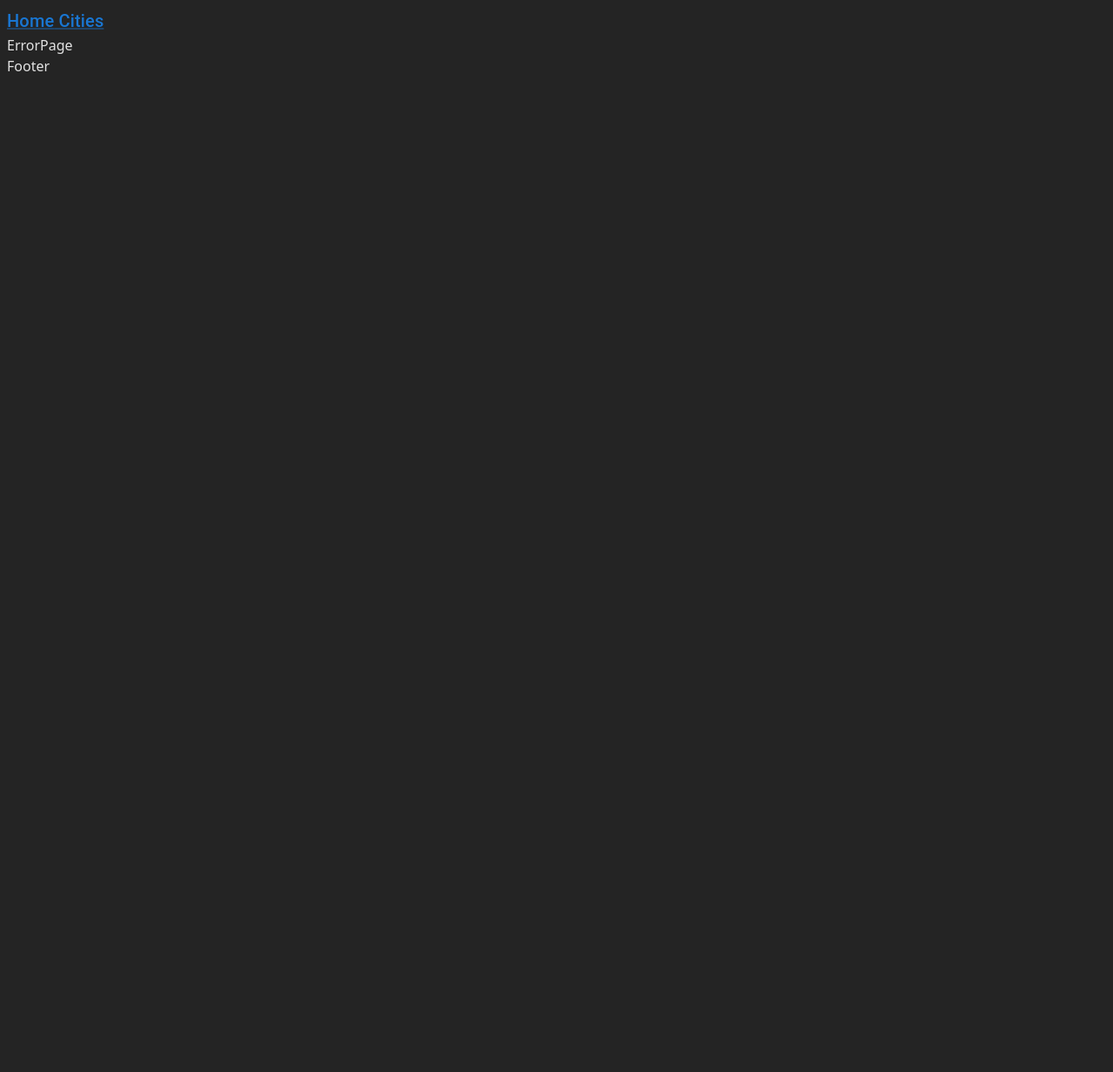
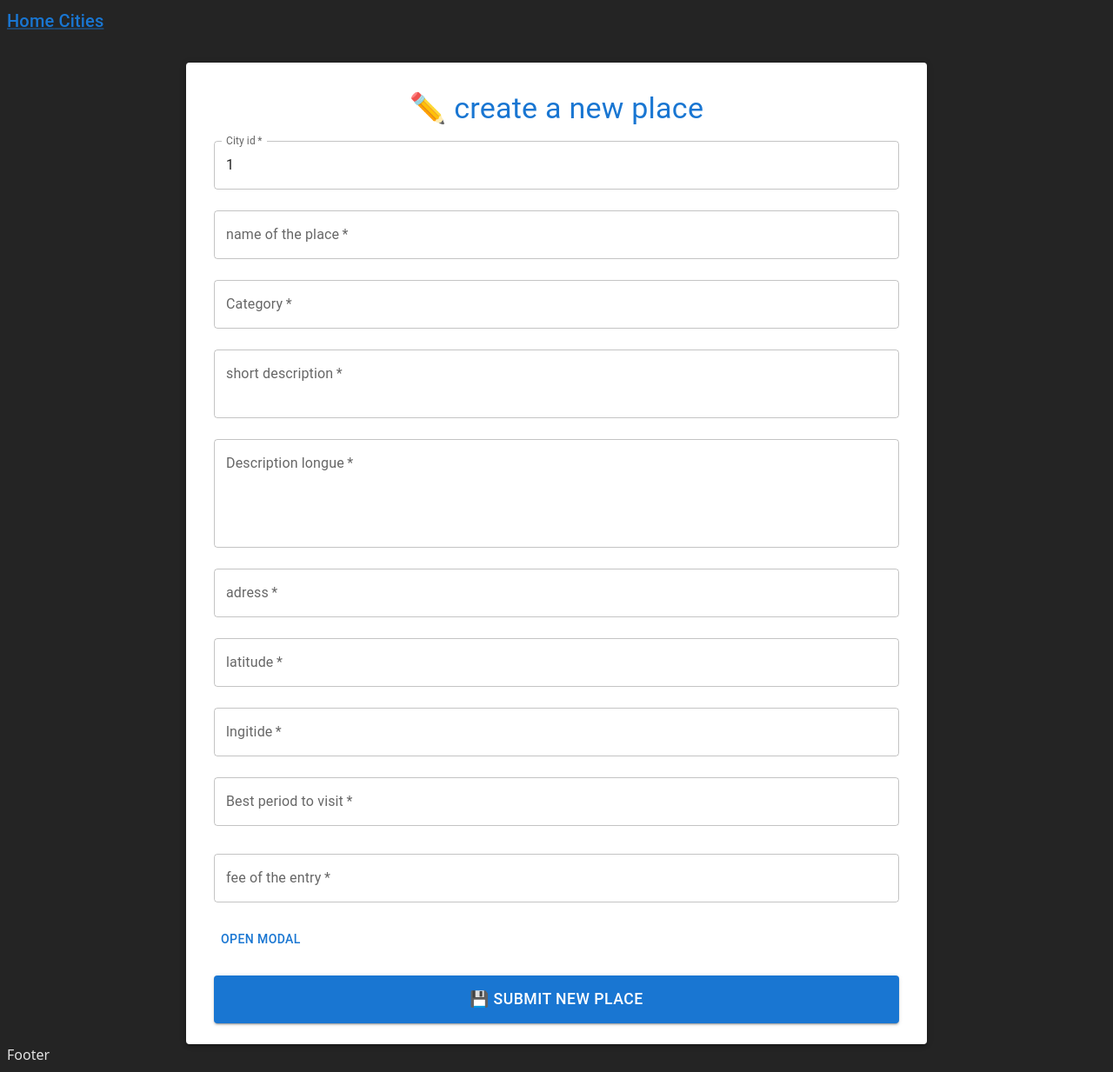
Before and after one commit to bilelmarzouki/WelcomeToTunisia, a React (Vite) app in the folder miniProject/: page /cities/1/create in a window 1280 px wide. Shown: the whole page at 87% size. Before the commit the page ends 800 px from the top, so only its background shows below. Built offline with nearby package versions, Linux system fonts and the light colour scheme.

Commit message:
add Modal and upload photo with cloudinary successfully

```diff
--- a/miniProject/src/App.jsx
+++ b/miniProject/src/App.jsx
@@ -20,7 +20,7 @@ function App() {
       <Route path="/" element={ <HomePage /> } />
       <Route path="/cities" element={<CitiesListPage />} />
       <Route path="cities/:cityId" element={<CityDetailsPage />} />
-      <Route path="/cities/create" element={<CreateCityPage />} />
+      <Route path="/cities/:cityId/create" element={<CreateCityPage />} />
       <Route path="places/:placeId" element={<PlaceDetailsPage />} />
       <Route path="/places/edit/:placeId" element={ <EditPlacePage /> } />
       <Route path="*" element={ <ErrorPage /> } />
--- /dev/null
+++ b/miniProject/src/components/UploadImage.jsx
@@ -0,0 +1,70 @@
+import { useState } from "react";
+import { Box, Button, Modal } from "@mui/material";
+import axios from "axios";
+function UploadImage({setCoverImageUrl}) {
+  const [file, setFile] = useState(""); // Keep for upload state
+  const [upload, setUpload] = useState(false);
+  const [open, setOpen] = useState(false);
+  const style = {
+    position: "absolute",
+    top: "50%",
+    left: "50%",
+    transform: "translate(-50%, -50%)",
+    width: 400,
+    bgcolor: "background.paper",
+    border: "2px solid #000",
+    boxShadow: 24,
+    pt: 2,
+    px: 4,
+    pb: 3,
+  };
+  const handleOpen = () => {
+    setOpen(true);
+  };
+  const handleClose = () => {
+    setOpen(false);
+  };
+  const uploadImage = async () => {
+    if (!file) return;
+    const form = new FormData();
+    form.append("file", file);
+    form.append("upload_preset", "bilelmrz");
+    //dy9upslic
+    //bilelmrz
+    try {
+      const response = await axios.post(
+        `https://api.cloudinary.com/v1_1/dy9upslic/upload`,
+        form,
+      );
+      console.log(response.data);
+      setCoverImageUrl(response.data.secure_url);
+      console.log("Upload success!");
+    } catch (error) {
+      console.error("Upload failed:", error);
+    }
+  };
+  return (
+    <>
+      <Button onClick={handleOpen}>Open modal</Button>
+      <Modal
+        open={open}
+        onClose={handleClose}
+        aria-labelledby="parent-modal-title"
+        aria-describedby="parent-modal-description"
+      >
+        <Box sx={{ ...style, width: 400 }}>
+          <input
+            type="file"
+            onChange={(e) => setFile(e.target.files[0])}
+            style={{ marginBottom: "10px" }}
+          />
+          <Button onClick={uploadImage} disabled={!file || upload}>
+            {upload ? "uploading ..." : "Uploaded"}
+          </Button>
+        </Box>
+      </Modal>
+    </>
+  );
+}
+
+export default UploadImage;
--- a/miniProject/src/pages/CityDetailsPage.jsx
+++ b/miniProject/src/pages/CityDetailsPage.jsx
@@ -4,8 +4,8 @@ import PlaceCard from "../components/PlaceCard";
 import axios from "axios";
 import { Stack, Typography, Button } from '@mui/material';
 function CityDetailsPage() {
-  const [city, setCity] = useState(null);
-  const params = useParams();
+const [city, setCity] = useState(null);
+const params = useParams();
   useEffect(() => {
     getCity();
   }, []);
@@ -33,7 +33,7 @@ function CityDetailsPage() {
     >
       <Button
         component={Link}
-        to="/cities/create"
+        to={`/cities/${params.cityId}/create`}
         variant="contained"
         size="large"
         sx={{
--- a/miniProject/src/pages/CreateCityPage.jsx
+++ b/miniProject/src/pages/CreateCityPage.jsx
@@ -10,8 +10,9 @@ import {
   Container,
 } from "@mui/material";
 import axios from "axios";
+import UploadImage from "../components/UploadImage";
 function EditPlacePage() {
-  const [cityId, setCityId] = useState(null);
+  const [cityId, setCityId] = useState("");
   const [name, setName] = useState("");
   const [category, setCategory] = useState("");
   const [shortDescription, setShortDescription] = useState("");
@@ -22,8 +23,36 @@ function EditPlacePage() {
   const [bestTimeToVisit, setBestTimeToVisit] = useState("");
   const [entryFeeTND, setEntryFeeTND] = useState("");
   const [coverImageUrl, setCoverImageUrl] = useState("");
+  /*const [file, setFile] = useState(""); // Keep for upload state
+  const [upload, setUpload] = useState(false);*/
+  const navigate = useNavigate();
+  const params=useParams()
 
-  const navigate = useNavigate();
+   useEffect(() => {
+    if (params.cityId) {
+      setCityId(params.cityId); // Fills field immediately!
+    }
+  }, []);
+  /*const uploadImage = async () => {
+    if (!file) return;
+    const form = new FormData();
+    form.append("file", file);
+    form.append("upload_preset", "bilelmrz");
+    //dy9upslic
+    //bilelmrz
+    try {
+      const response = await axios.post(
+        `https://api.cloudinary.com/v1_1/dy9upslic/upload`,
+        form,
+      );
+      console.log(response.data);
+      setCoverImageUrl(response.data.secure_url);
+      console.log("Upload success!");
+    } catch (error) {
+      console.error("Upload failed:", error);
+    }
+  };*/
+
 
   const handleSubmit = (e) => {
     e.preventDefault();
@@ -39,7 +68,7 @@ function EditPlacePage() {
       lng,
       bestTimeToVisit,
       entryFeeTND,
-      coverImageUrl
+      coverImageUrl,
     };
     try {
       axios.post(`${import.meta.env.VITE_SERVER_URL}/places/`, body);
@@ -57,17 +86,10 @@ function EditPlacePage() {
           </Typography>
 
           <Box component="form" onSubmit={handleSubmit} sx={{ mt: 2 }}>
-
             <TextField
               fullWidth
               label="City id"
               value={cityId}
-              onChange={(e) => {
-                const numValue = parseInt(e.target.value);
-                if (!isNaN(numValue)) {
-                  setCityId(numValue);
-                }
-              }}
               sx={{ mb: 3 }}
               required
             />
@@ -163,15 +185,28 @@ function EditPlacePage() {
               sx={{ mb: 3 }}
               required
             />
+            <Box sx={{ mb: 3 }}>
+              {!coverImageUrl && <UploadImage setCoverImageUrl={(url)=>{setCoverImageUrl(url)}}/>}
+               {/*<>
+                  <input
+                    type="file"
+                    onChange={(e) => setFile(e.target.files[0])}
+                    style={{ marginBottom: "10px" }}
+                  />
+                  <Button onClick={uploadImage} disabled={!file || upload}>
+                    {upload ? "uploading ..." : "Uploaded"}
+                  </Button>
+                </> */}
+
+              {coverImageUrl && (
                 <TextField
                   fullWidth
-              label="image Url"
+                  label="Auto-filled-Image-Url"
                   value={coverImageUrl}
-              onChange={(e) => setCoverImageUrl(e.target.value)}
-              sx={{ mb: 3 }}
-              required
+                  sx={{ mt: 2 }}
                  />
-
+              )}
+            </Box>
             <Button
               type="submit"
               variant="contained"
--- a/miniProject/src/pages/EditPlacePage.jsx
+++ b/miniProject/src/pages/EditPlacePage.jsx
@@ -8,6 +8,7 @@ import {
   CardContent,
   Typography,
   Container,
+  Modal,
 } from "@mui/material";
 import axios from "axios";
 function EditPlacePage() {
@@ -15,6 +16,14 @@ function EditPlacePage() {
   const [longDescription, setLongDescription] = useState(""); // these are to edit the place
   const [bestTimeToVisit, setBestTimeToVisit] = useState(""); // these are to edit the place
   const [place, setPlace] = useState(null); //this is to show the place info
+  const [open, setOpen] = useState(false);
+
+  const handleOpen = () => {
+    setOpen(true);
+  };
+  const handleClose = () => {
+    setOpen(false);
+  };
   const params = useParams();
   const navigate = useNavigate();
   useEffect(() => {
@@ -54,9 +63,37 @@ function EditPlacePage() {
           <Typography variant="h4" gutterBottom align="center" color="primary">
             ✏️ change place's information
           </Typography>
-
+          <Button onClick={handleOpen}>Open modal</Button>
+          <Modal
+            open={open}
+            onClose={handleClose}
+            aria-labelledby="parent-modal-title"
+            aria-describedby="parent-modal-description"
+          >
+            <Box
+              sx={{
+                position: "absolute",
+                top: "50%",
+                left: "50%",
+                transform: "translate(-50%, -50%)",
+                width: 400,
+                bgcolor: "background.paper",
+                boxShadow: 24,
+                p: 4, // ✅ padding shorthand
+                borderRadius: 2, // ✅ rounded corners
+                outline: "none", // ✅ removes focus outline
+              }}
+            >
+              <Typography id="parent-modal-title" variant="h6" component="h2">
+                Info
+              </Typography>
+              <Typography sx={{ mt: 2 }}>
+                PLace has many proprieties but you are allowed to just change
+                few informations.
+              </Typography>
+            </Box>
+          </Modal>
           <Box component="form" onSubmit={handleSubmit} sx={{ mt: 2 }}>
-
             <TextField
               fullWidth
               label="fee of the entry"
--- a/miniProject/src/pages/Home.jsx
+++ b/miniProject/src/pages/Home.jsx
@@ -15,7 +15,7 @@ function HomePage() {
     form.append('upload_preset', 'bilelmrz');
 
     try {
-      const response =await axios.post('https://api.cloudinary.com/v1_1/dy9upslic/upload', form);
+      const response =await axios.post(`https://api.cloudinary.com/v1_1/dy9upslic/upload`, form);
       //console.log(response.data)
       setUrl(response.data.secure_url)
       console.log('Upload success!');
```
Lines whose indentation alone changed are shown as unchanged.
